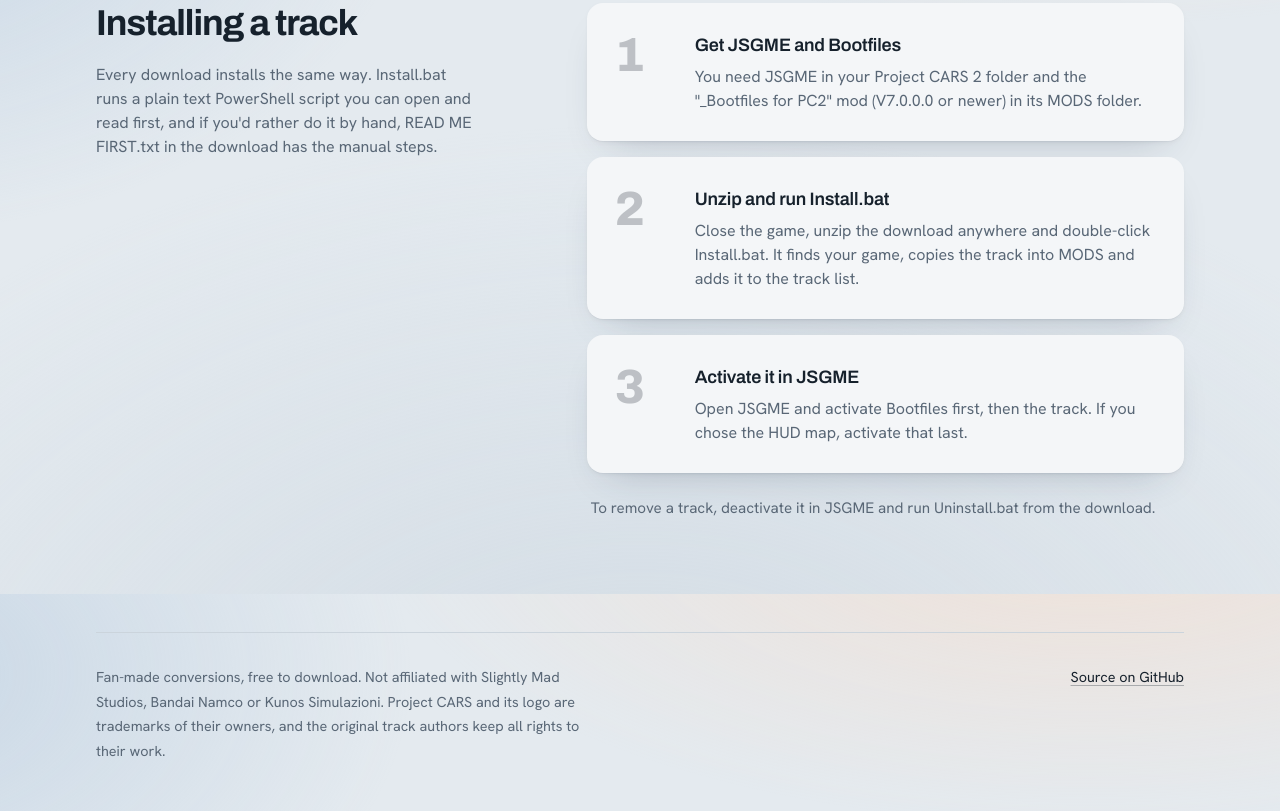
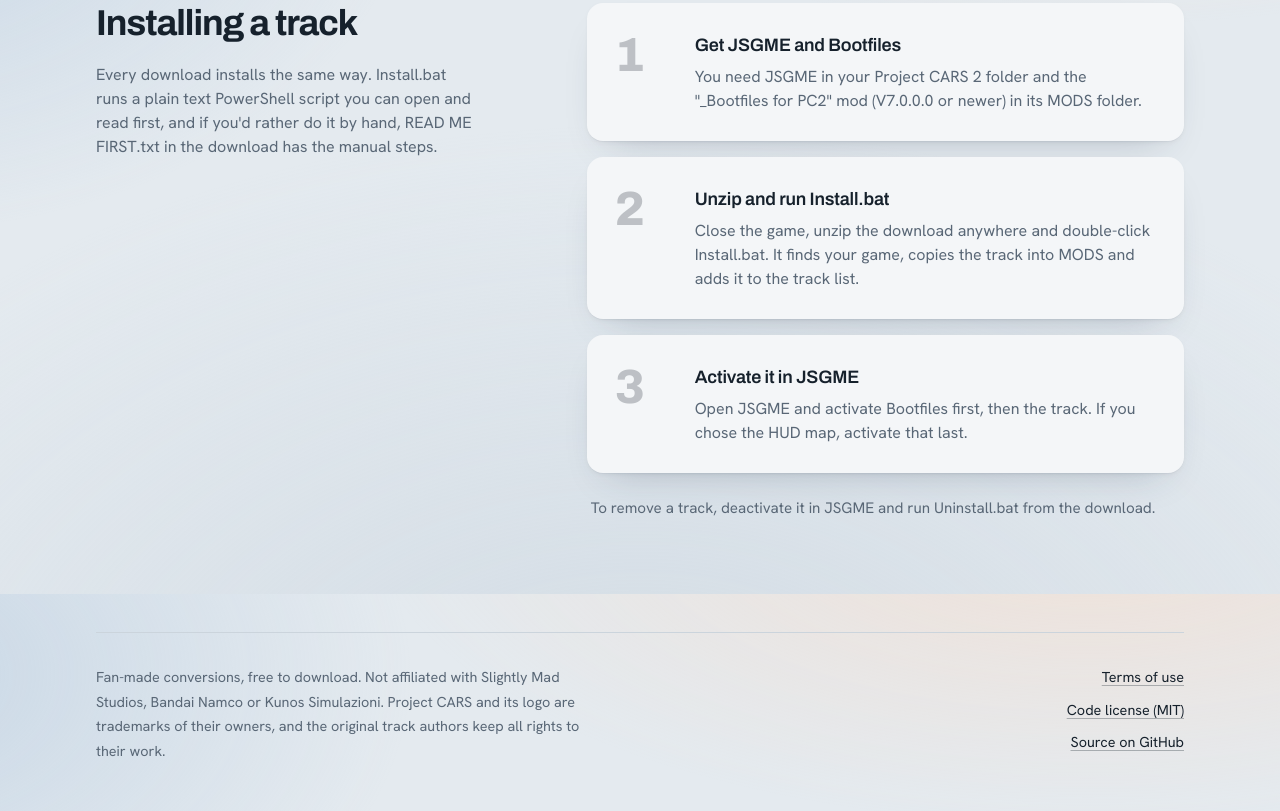
Before and after one commit to Z0MB1XCAT/pc2-tracks, a plain HTML site: page docs/index.html in a window 1280 px wide. Shown: the part 1806-2617 px from the top of the page. Drawn offline with nearby package versions, Linux system fonts and the light colour scheme.

Commit message:
MIT license, track terms of use, question form

```diff
--- a/docs/index.html
+++ b/docs/index.html
@@ -251,7 +251,11 @@
         Fan-made conversions, free to download. Not affiliated with Slightly Mad Studios, Bandai Namco or Kunos Simulazioni.
         Project CARS and its logo are trademarks of their owners, and the original track authors keep all rights to their work.
       </p>
-      <a class="link mt-4 inline-block sm:mt-0" id="repo-link-footer" href="#">Source on GitHub</a>
+      <ul class="mt-4 flex shrink-0 flex-wrap gap-x-5 gap-y-2 sm:mt-0 sm:flex-col sm:items-end">
+        <li><a class="link" id="terms-link-footer" href="#">Terms of use</a></li>
+        <li><a class="link" id="license-link-footer" href="#">Code license (MIT)</a></li>
+        <li><a class="link" id="repo-link-footer" href="#">Source on GitHub</a></li>
+      </ul>
     </div>
   </footer>
 
@@ -405,6 +409,8 @@
         var base = 'https://github.com/' + repo;
         document.getElementById('repo-link').href = base;
         document.getElementById('repo-link-footer').href = base;
+        document.getElementById('terms-link-footer').href = base + '/blob/main/TRACK-TERMS.md';
+        document.getElementById('license-link-footer').href = base + '/blob/main/LICENSE';
         var tpl = document.getElementById('track-tpl');
         var n = data.tracks.length;
         document.getElementById('track-count').textContent = n === 1 ? '1 track' : n + ' tracks';
```
Also changed, not shown: 4 other files.
